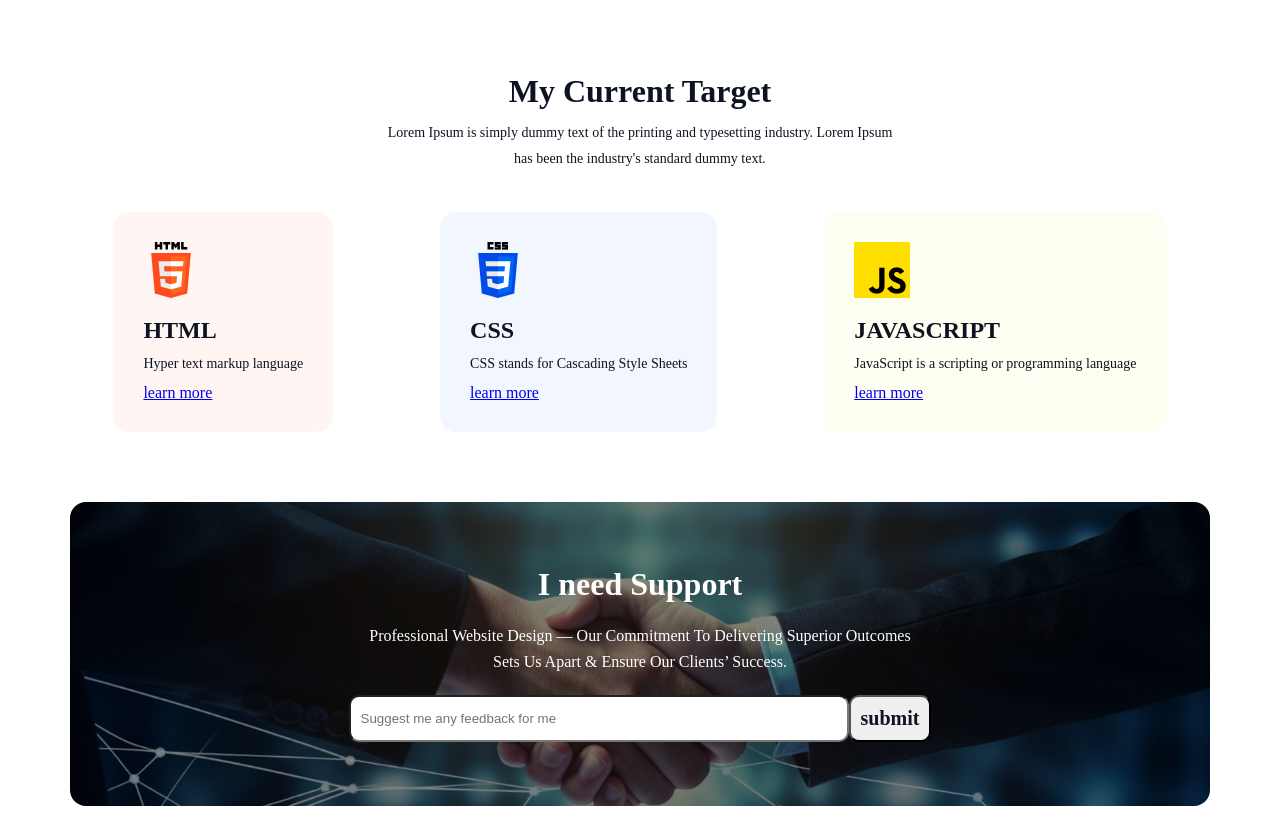
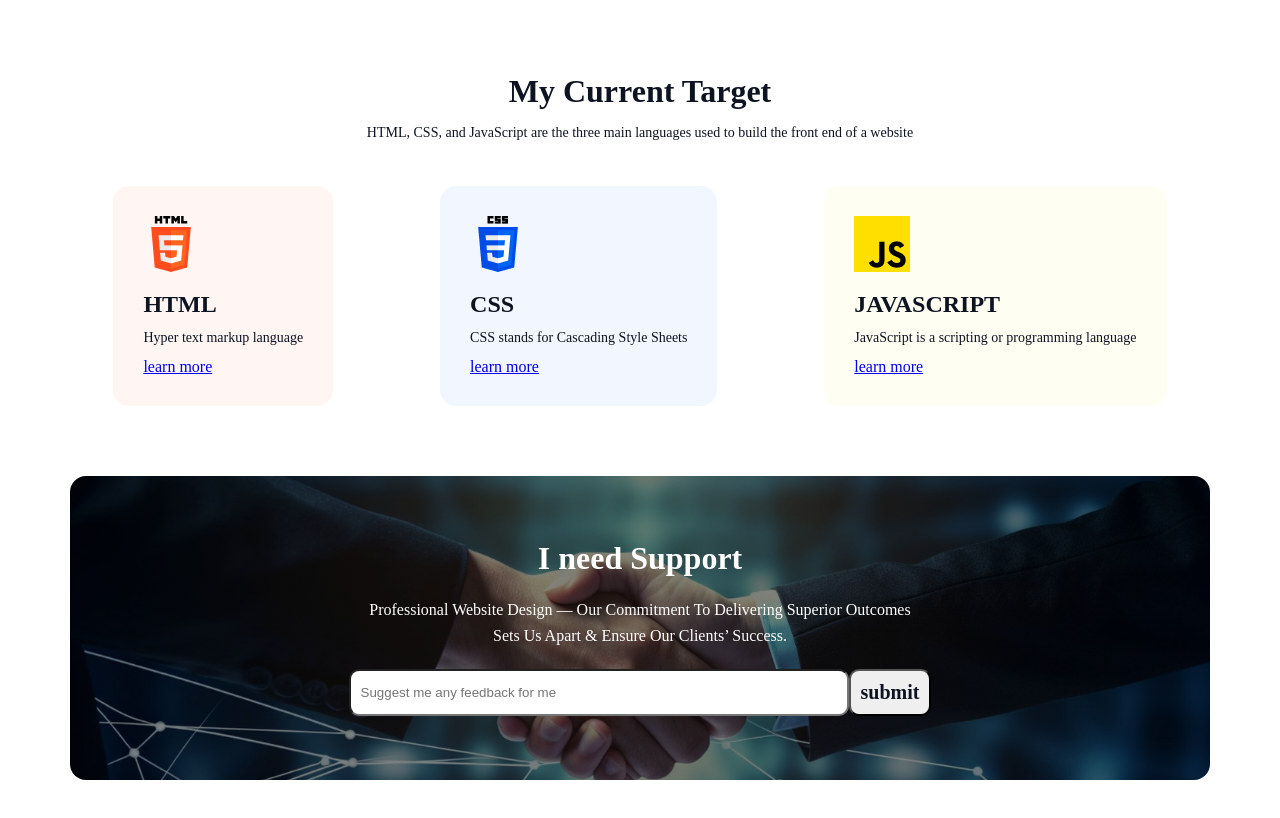
Before and after one commit to JamilTalukder103/portfolio-assignment-1, a plain HTML site: page index.html in a window 1280 px wide. Shown: the part 2700-3518 px from the top of the page. Drawn offline with Linux system fonts and the light colour scheme; a web font is replaced by a local one.

Commit message:
some text change

```diff
--- a/index.html
+++ b/index.html
@@ -104,10 +104,7 @@
                     My Current Target
                 </h3>
                 <p>
-                    Lorem Ipsum is simply dummy text of the printing and typesetting industry. Lorem Ipsum <br> has been
-                    the
-                    industry's standard
-                    dummy text.
+                    HTML, CSS, and JavaScript are the three main languages used to build the front end of a website
                 </p>
             </div>
 
```
